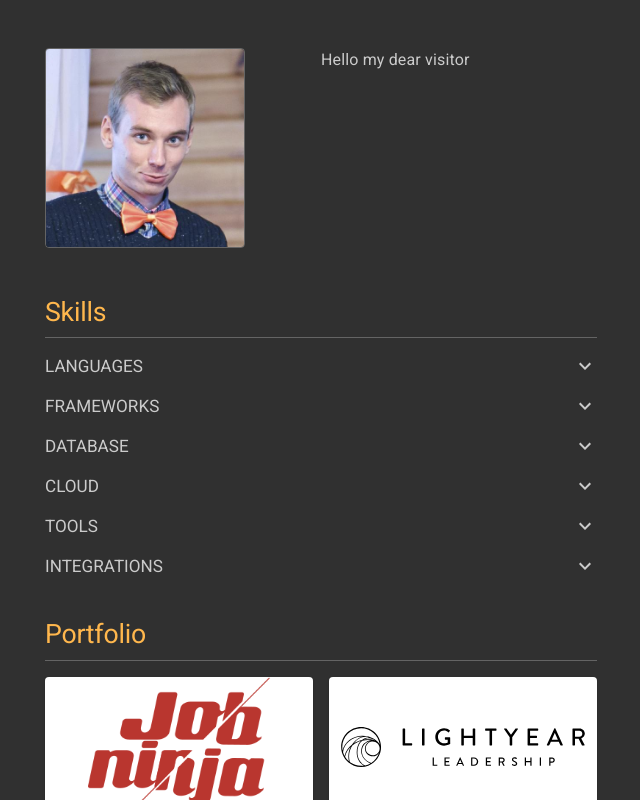
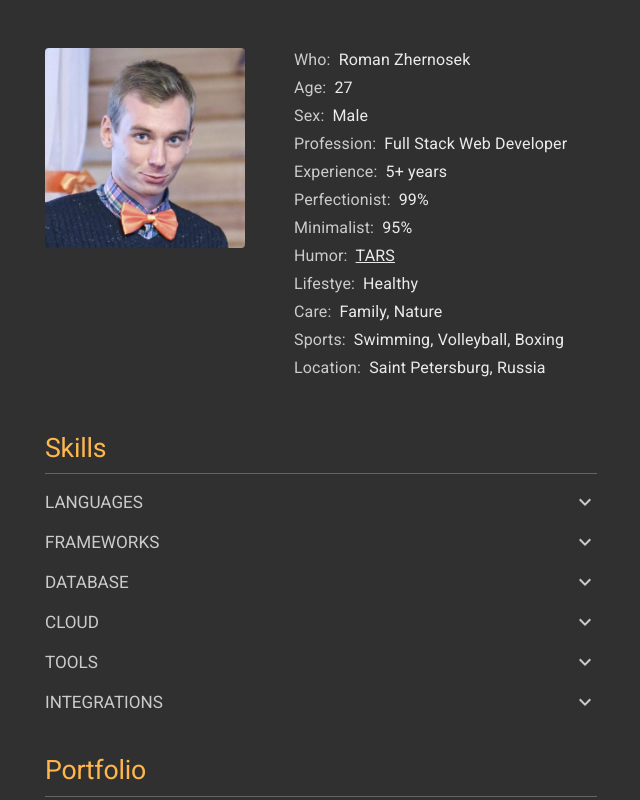
Before and after one commit to IpShot/zhernosek.com, a Next.js app: page / in a window 1280 px wide. Shown: the top 800 px of the page, without its empty margins (319-959 px from the left). Built offline with nearby package versions, Linux system fonts and the light colour scheme.

Commit message:
add profile info

```diff
--- a/pages/index.js
+++ b/pages/index.js
@@ -3,43 +3,55 @@ import {
   Grid,
   Avatar,
   Typography,
+  Link,
   List,
   ListItem,
   ListItemText,
   ListItemIcon,
   Collapse,
   Divider,
+  useMediaQuery,
 } from '@material-ui/core';
 import { ExpandMore, ExpandLess } from '@material-ui/icons';
 import { Rating } from '@material-ui/lab';
-import { makeStyles } from '@material-ui/core/styles';
-import { SKILLS, PORTFOLIO, FEEDBACKS, OWN_PROJECTS } from '../data';
+import { makeStyles, useTheme } from '@material-ui/core/styles';
+import { PROFILE, SKILLS, PORTFOLIO, FEEDBACKS, OWN_PROJECTS } from '../data';
 import Layout from '../components/Layout';
 import ProjectCard from '../components/ProjectCard';
 import Feedback from '../components/Feedback';
 
 const useStyles = makeStyles((theme) => ({
-  gridContainer: {
-    flexGrow: 1,
-    overflow: 'hidden',
-    boxSizing: 'border-box',
-  },
-  gridItem: {
-    height: '100%',
-    boxSizing: 'border-box',
-  },
   avatar: {
     height: 200,
     width: 200,
-    border: theme.imageBorder,
-    [theme.breakpoints.down('xs')]: {
+    '@media (max-width: 350px)': {
       height: 150,
       width: 150,
     },
-    '@media (max-width: 350px)': {
-      height: 120,
-      width: 120,
   },
+  profile: {
+    display: 'flex',
+    [theme.breakpoints.down('xs')]: {
+      flexDirection: 'column',
+      alignItems: 'center',
+    },
+  },
+  about: {
+    paddingLeft: theme.spacing(6),
+    [theme.breakpoints.down('xs')]: {
+      paddingTop: theme.spacing(3),
+      paddingLeft: 0,
+      width: '100%',
+    },
+  },
+  aboutLine: {
+    padding: 0,
+    paddingBottom: 4,
+    alignItems: 'flex-start',
+  },
+  aboutLineValue: {
+    color: theme.palette.text.highlight,
+    paddingLeft: theme.spacing(1),
   },
   skillsList: {
     paddingTop: theme.spacing(1),
@@ -64,30 +76,77 @@ const useStyles = makeStyles((theme) => ({
   },
 }));
 
+function getAboutValue(key) {
+  const value = PROFILE[key];
+  return Array.isArray(value) ? value[0] : value;
+}
+
+function getAboutValueTypographyComponent(key) {
+  switch (key) {
+    case 'Profession':
+      return 'h1';
+    case 'Humor':
+      return 'a';
+    default:
+      return 'span';
+  }
+}
+
+function getAboutValueLinkParamsIfUrl(key) {
+  const value = PROFILE[key];
+  if (Array.isArray(value) && value[1]) {
+    return {
+      href: 'https://youtu.be/p3PfKf0ndik',
+      target: '_blank',
+      rel: 'noopener',
+    };
+  } else {
+    return {};
+  }
+}
+
+function AboutLine(key, idx) {
+  const classes = useStyles();
+  return (
+    <ListItem disableGutters key={idx} className={classes.aboutLine}>
+      <Typography component="span" className={classes.aboutLineKey}>
+        {key}:
+      </Typography>
+      <Typography
+      className={classes.aboutLineValue}
+        component={getAboutValueTypographyComponent(key)}
+        {...getAboutValueLinkParamsIfUrl(key)}
+      >
+        {getAboutValue(key)}
+      </Typography>
+    </ListItem>
+  );
+}
+
 function About() {
+  const classes = useStyles();
   return (
-    <Typography component="span" gutterBottom>
-      Hello my dear visitor
-    </Typography>
+    <List disablePadding className={classes.about}>
+      {Object.keys(PROFILE).map(AboutLine)}
+    </List>
   );
 }
 
 function Profile() {
   const classes = useStyles();
+  const theme = useTheme();
+  const isSmallDevice = useMediaQuery(theme.breakpoints.down('xs'));
   return (
-    <Grid container className={classes.gridContainer}>
-      <Grid item xs={6} className={classes.gridItem}>
+    <Box className={classes.profile}>
       <Avatar
-          alt="Roman Zhernosek"
+        alt={PROFILE.Who}
         src="/avatar.jpeg"
         variant="rounded"
         className={classes.avatar}
       />
-      </Grid>
-      <Grid item xs={6} className={classes.gridItem}>
+      <Divider orientation={isSmallDevice ? 'horizontal' : 'vertical'} />
       <About />
-      </Grid>
-    </Grid>
+    </Box>
   );
 }
 
```
Lines whose indentation alone changed are shown as unchanged.
